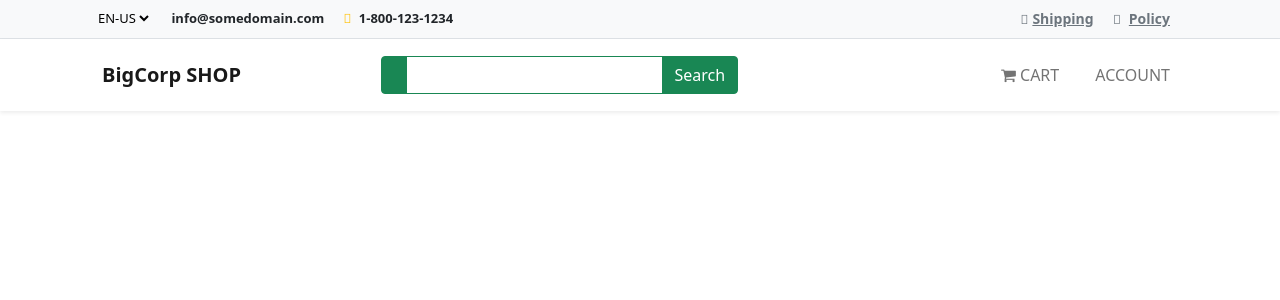
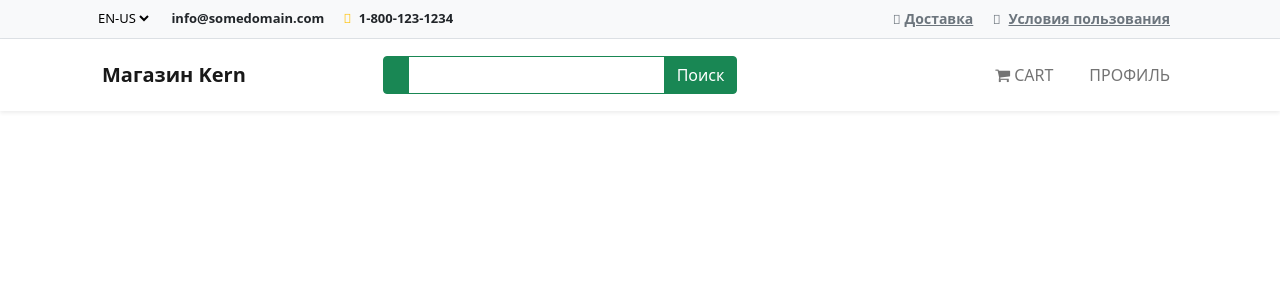
Before and after one commit to OrKelly/django_shop, a Django app: template shop/templates/layout.html in a window 1280 px wide. Shown: the top 300 px of the page. Run offline with Django 4.2, Linux system fonts and the light colour scheme; the template is opened without the code that fills it, so the values that code supplies are empty.

Commit message:
Changed title in layout

```diff
--- a/shop/templates/layout.html
+++ b/shop/templates/layout.html
@@ -49,7 +49,7 @@
       crossorigin="anonymous"
     ></script>
 
-    <title>BigCorp</title>
+    <title>KernShop</title>
 
     <style>
       a {
@@ -110,11 +110,11 @@
           >
             <span class="me-3"
               ><i class="fa-solid fa-truck text-muted me-1"></i
-              ><a class="text-muted" href="#">Shipping</a></span
+              ><a class="text-muted" href="#">Доставка</a></span
             >
             <span class="me-3"
               ><i class="fa-solid fa-file text-muted me-2"></i
-              ><a class="text-muted" href="#">Policy</a></span
+              ><a class="text-muted" href="#">Условия пользования</a></span
             >
           </div>
         </div>
@@ -126,7 +126,7 @@
       <div class="container">
         <a class="navbar-brand" href="#"
           ><i class="fa-solid fa-shop me-2"></i>
-          <strong>BigCorp SHOP</strong></a
+          <strong>Магазин Kern</strong></a
         >
         <button
           class="navbar-toggler"
@@ -150,7 +150,7 @@
               class="form-control border-success"
               style="color: #7a7a7a"
             />
-            <button class="btn btn-success text-white">Search</button>
+            <button class="btn btn-success text-white">Поиск</button>
           </div>
         </div>
         <div class="collapse navbar-collapse" id="navbarNavDropdown">
@@ -165,7 +165,7 @@
                 class="form-control border-success"
                 style="color: #7a7a7a"
               />
-              <button class="btn btn-success text-white">Search</button>
+              <button class="btn btn-success text-white">Поиск</button>
             </div>
           </div>
           <ul class="navbar-nav ms-auto">
@@ -230,7 +230,7 @@
             </li>
             <li class="nav-item">
               <a class="nav-link mx-2 text-uppercase" href="#"
-                ><i class="fa-solid fa-circle-user me-1"></i> Account</a
+                ><i class="fa-solid fa-circle-user me-1"></i>Профиль</a
               >
             </li>
 
```
